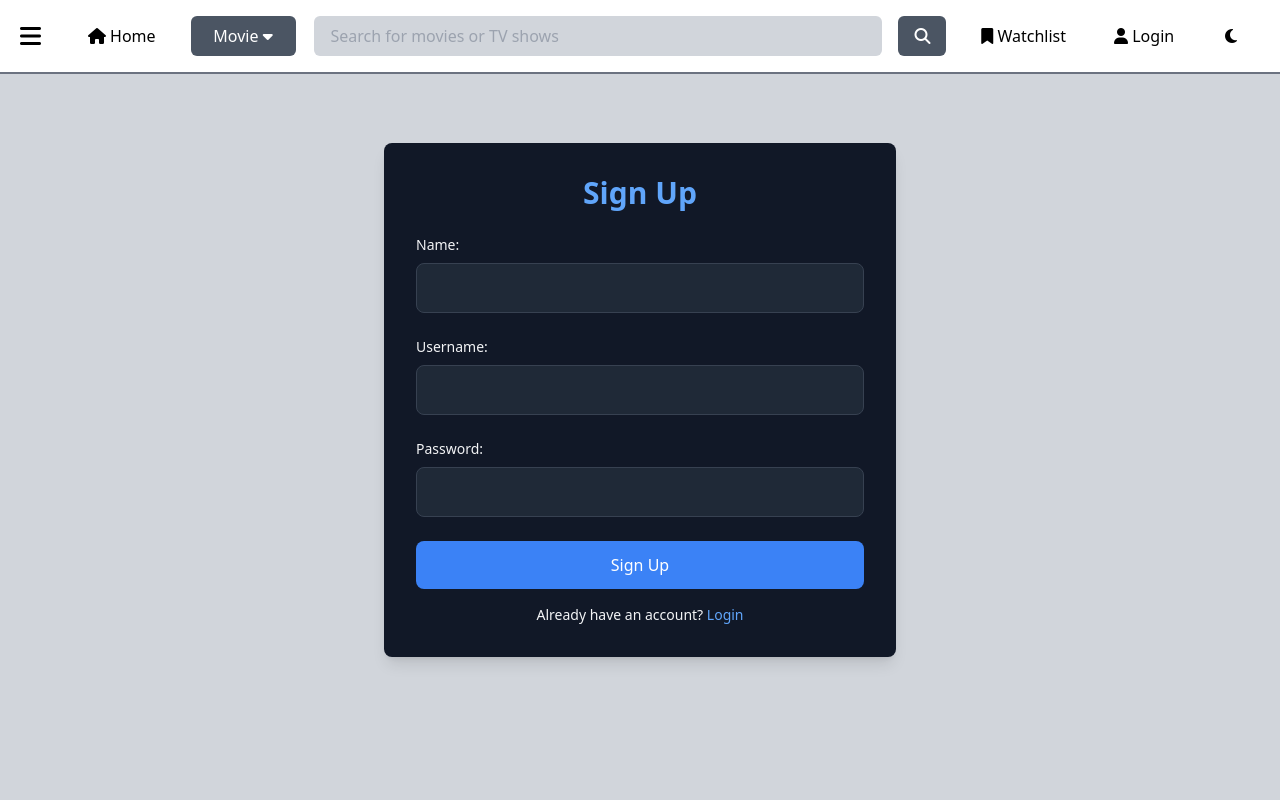
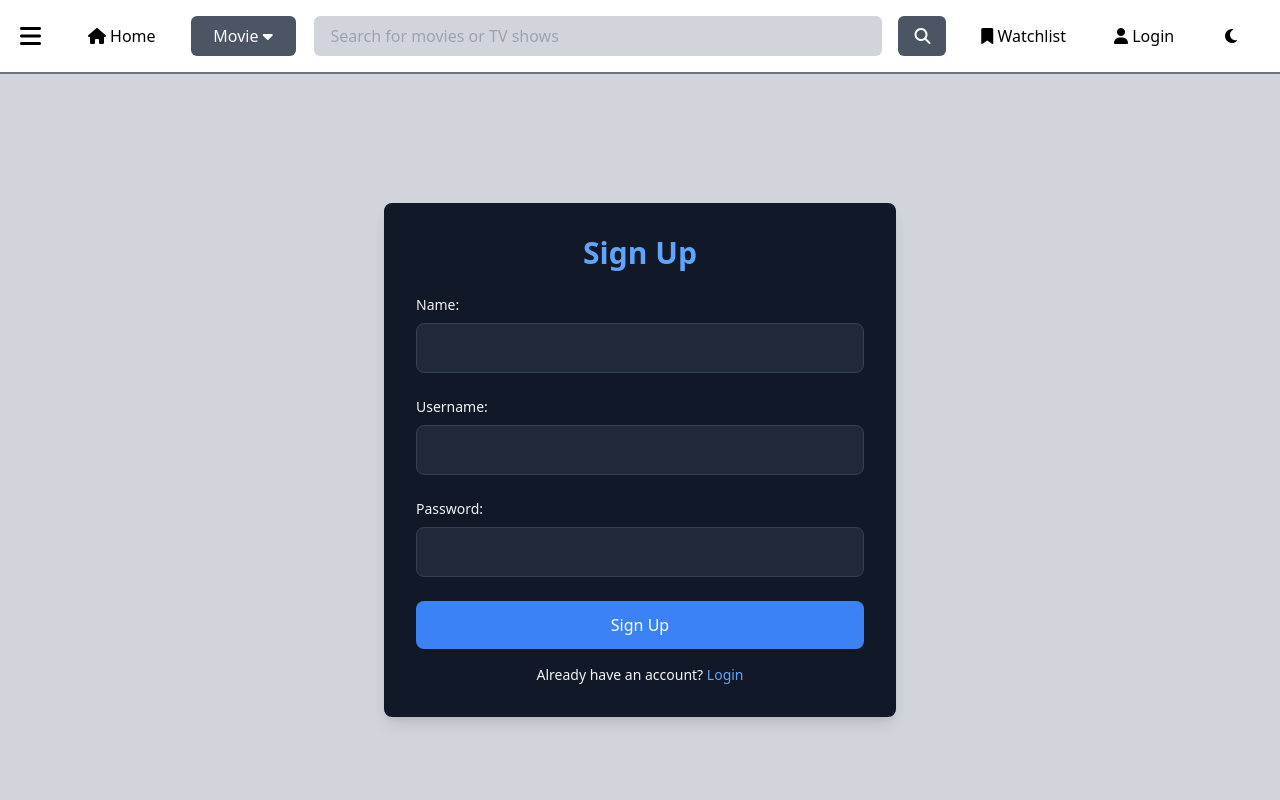
Before and after one commit to SHATHISH-07/IMDB-frontend, a React (Vite) app: page /#/signup in a window 1280 px wide. Shown: the top 800 px of the page. Built offline with nearby package versions, Linux system fonts and the light colour scheme; no server answers.

Commit message:
adjust layout in signup

```diff
--- a/src/components/SignUpSection.jsx
+++ b/src/components/SignUpSection.jsx
@@ -12,7 +12,7 @@
   };
 
   return (
-    <div className="flex justify-center items-center min-h-screen bg-gray-300 dark:bg-gray-800 px-4 sm:px-6 lg:px-8 ">
+    <div className="flex mt-[60px] justify-center items-center min-h-screen bg-gray-300 dark:bg-gray-800 px-4 sm:px-6 lg:px-8 ">
       <div className="bg-gray-900 m-4 dark:bg-gray-900 text-gray-100 dark:text-gray-300 p-6 sm:p-8 rounded-lg shadow-lg w-full max-w-sm sm:max-w-md lg:max-w-lg mx-auto">
         <h2 className="text-2xl sm:text-3xl font-bold text-blue-400 mb-6 text-center">
           Sign Up
```
